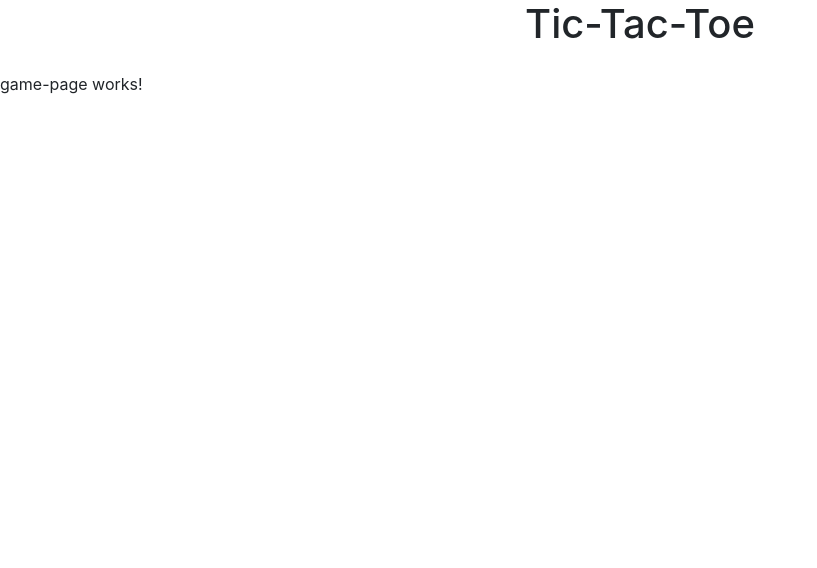
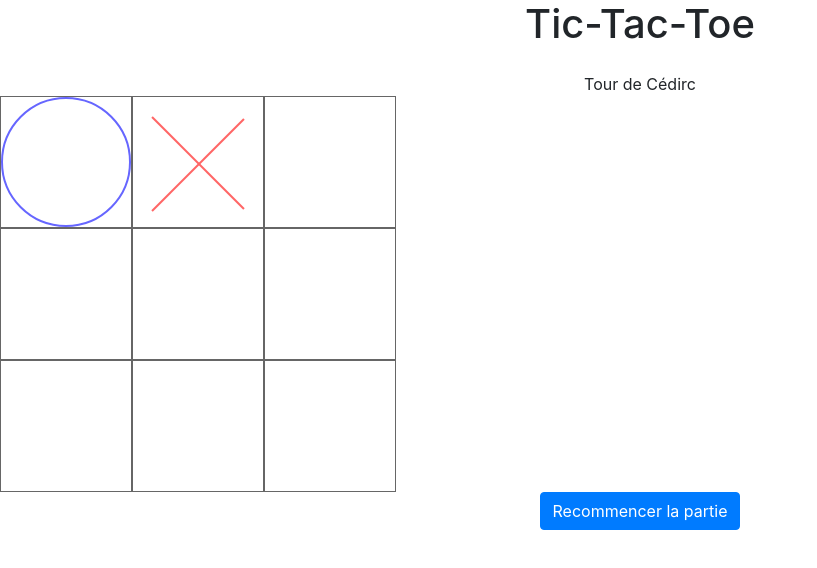
Before and after one commit to Anais-Ch/tictactoe, an Angular app in the folder Desktop/angular/tictactoe-anais/: page / in a window 1280 px wide. Shown: the top 568 px of the page, without its empty margins (0-817 px from the left). Built offline with nearby package versions, Linux system fonts and the light colour scheme.

Commit message:
tictactoe HTML

```diff
--- a/Desktop/angular/tictactoe-anais/src/app/game-page/game-page.component.html
+++ b/Desktop/angular/tictactoe-anais/src/app/game-page/game-page.component.html
@@ -1 +1,28 @@
-<p>game-page works!</p>
+<div class="text-center">
+   <div>
+       Tour de Cédirc
+   </div>
+
+<!--grille-->
+   <div class="grid">
+
+        <div class="cell">
+            <div class="circle"></div>
+        </div>
+        <div class="cell">
+            <div class="cross"></div>
+        </div>
+        <div class="cell"></div>
+        <div class="cell"></div>
+        <div class="cell"></div>
+        <div class="cell"></div>
+        <div class="cell"></div>
+        <div class="cell"></div>
+        <div class="cell"></div>
+
+   </div>
+
+    <button type="button" class="btn btn-primary">
+        Recommencer la partie
+    </button>
+</div>
--- a/Desktop/angular/tictactoe-anais/src/app/game-page/game-page.component.scss
+++ b/Desktop/angular/tictactoe-anais/src/app/game-page/game-page.component.scss
@@ -0,0 +1,49 @@
+.grid {
+    display: flex;
+    flex-wrap: wrap;
+    max-width: 400px;
+  }
+
+  .cell {
+    position: relative;
+    flex-basis: 33%;
+    border: 1px solid #666;
+
+    &:before {
+      content: '';
+      display: block;
+      padding-top: 100%;
+    }
+  }
+
+  .circle, .cross {
+    position: absolute;
+    width: 100%;
+    height: 100%;
+    top: 0;
+  }
+
+  .circle {
+    border: 2px solid #66F;
+    border-radius: 50%;
+  }
+
+  .cross {
+    top: 50%;
+
+    &:before, &:after {
+      content: '';
+      display: block;
+      width: 100%;
+      height: 2px;
+      background-color: #F66;
+    }
+
+    &:before {
+      transform: rotate(45deg);
+    }
+
+    &:after {
+      transform: rotate(-45deg);
+    }
+  }
```
